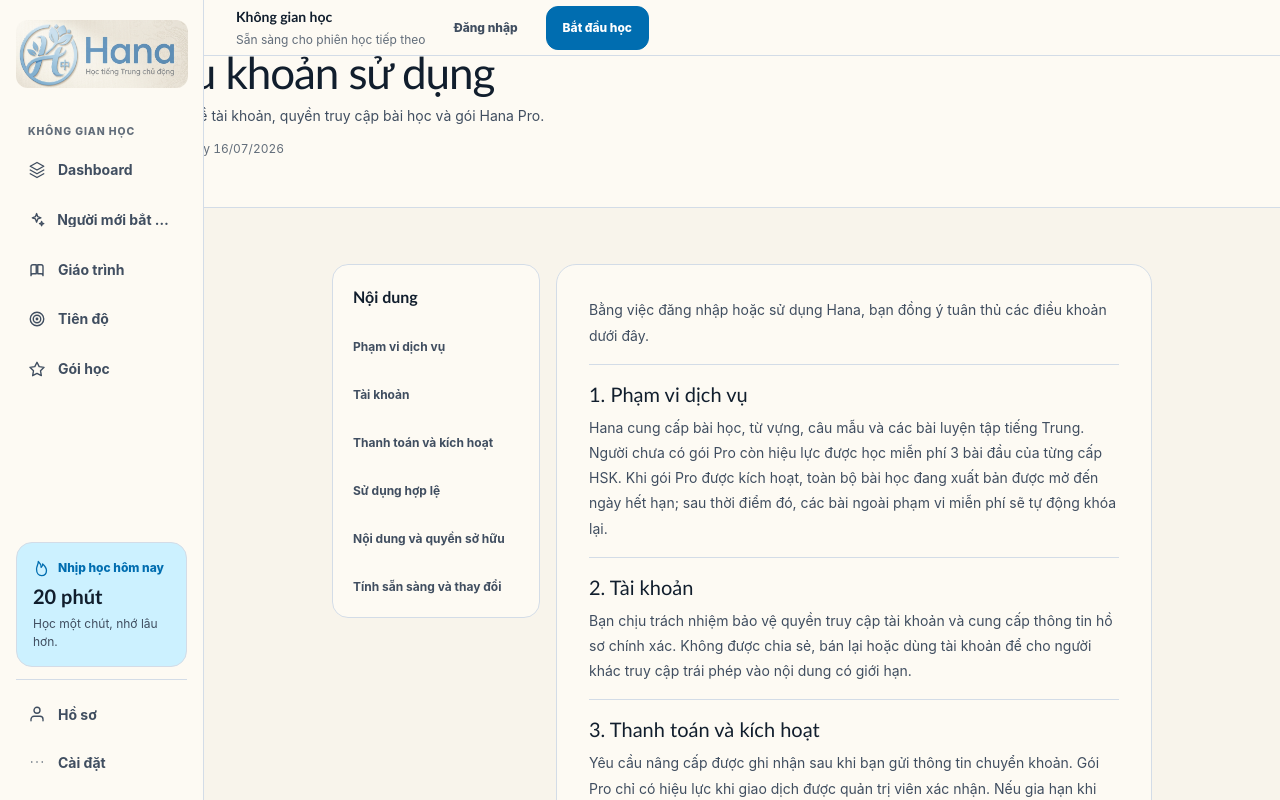
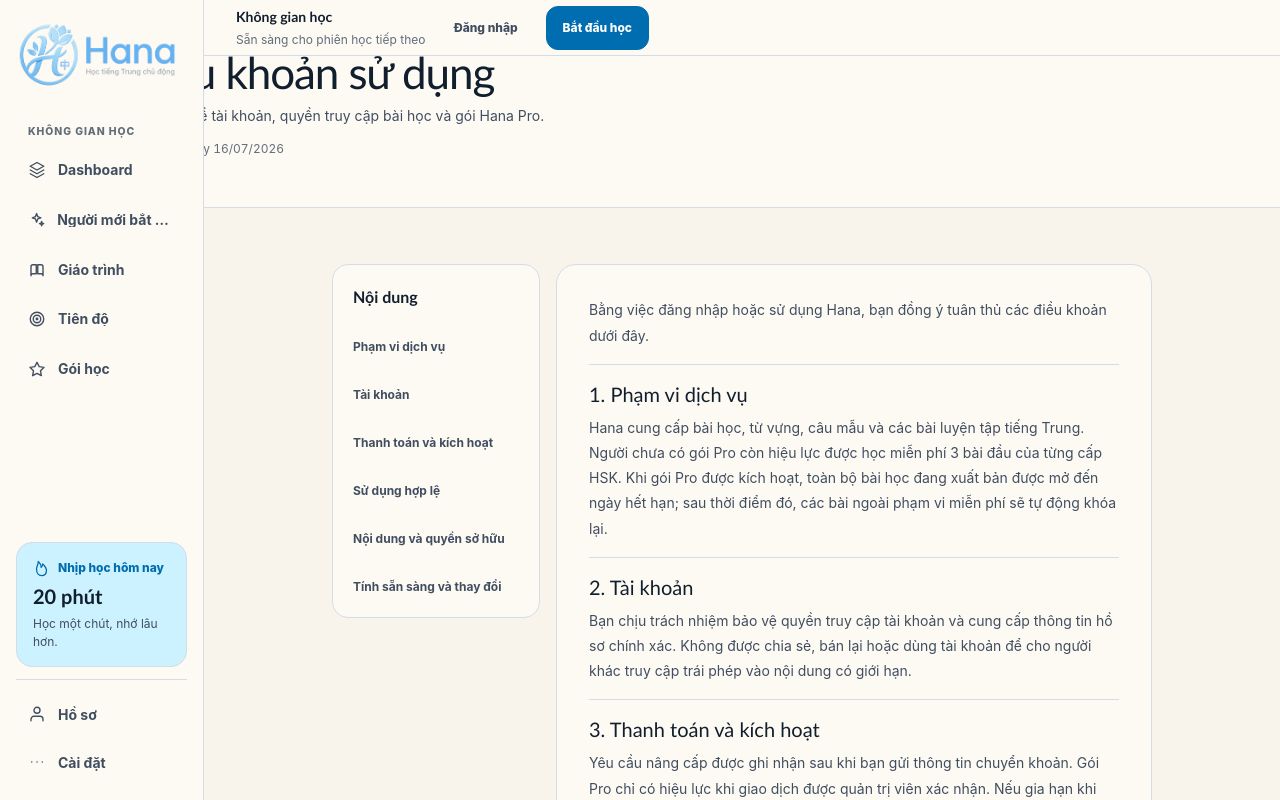
Before and after one commit to DuongPham-Barca/chinese-learning, a Next.js app in the folder frontend/: page /terms in a window 1280 px wide. Shown: the top 800 px of the page. Built offline with nearby package versions, Linux system fonts and the light colour scheme; no server answers.

Commit message:
enhance logo

```diff
--- a/frontend/src/app/login/page.tsx
+++ b/frontend/src/app/login/page.tsx
@@ -23,7 +23,7 @@
         <div className={styles.brand}>
           <Image
             className={styles.brandLogo}
-            src="/hana-logo.png"
+            src="/hana-logo-harmonized.png"
             alt="Hana – Học tiếng Trung chủ động"
             width={377}
             height={144}
--- a/frontend/src/components/site-navbar.tsx
+++ b/frontend/src/components/site-navbar.tsx
@@ -51,7 +51,7 @@
           <span className={styles.brandArtwork} aria-hidden="true">
             <Image
               className={styles.brandLogo}
-              src="/hana-logo.png"
+              src="/hana-logo-harmonized.png"
               alt=""
               width={335}
               height={128}
@@ -102,7 +102,7 @@
           <span className={styles.mobileBrandArtwork} aria-hidden="true">
             <Image
               className={styles.mobileBrandLogo}
-              src="/hana-logo.png"
+              src="/hana-logo-harmonized.png"
               alt=""
               width={234}
               height={90}
```
Also changed, not shown: frontend/public/hana-logo-harmonized.png (added).
